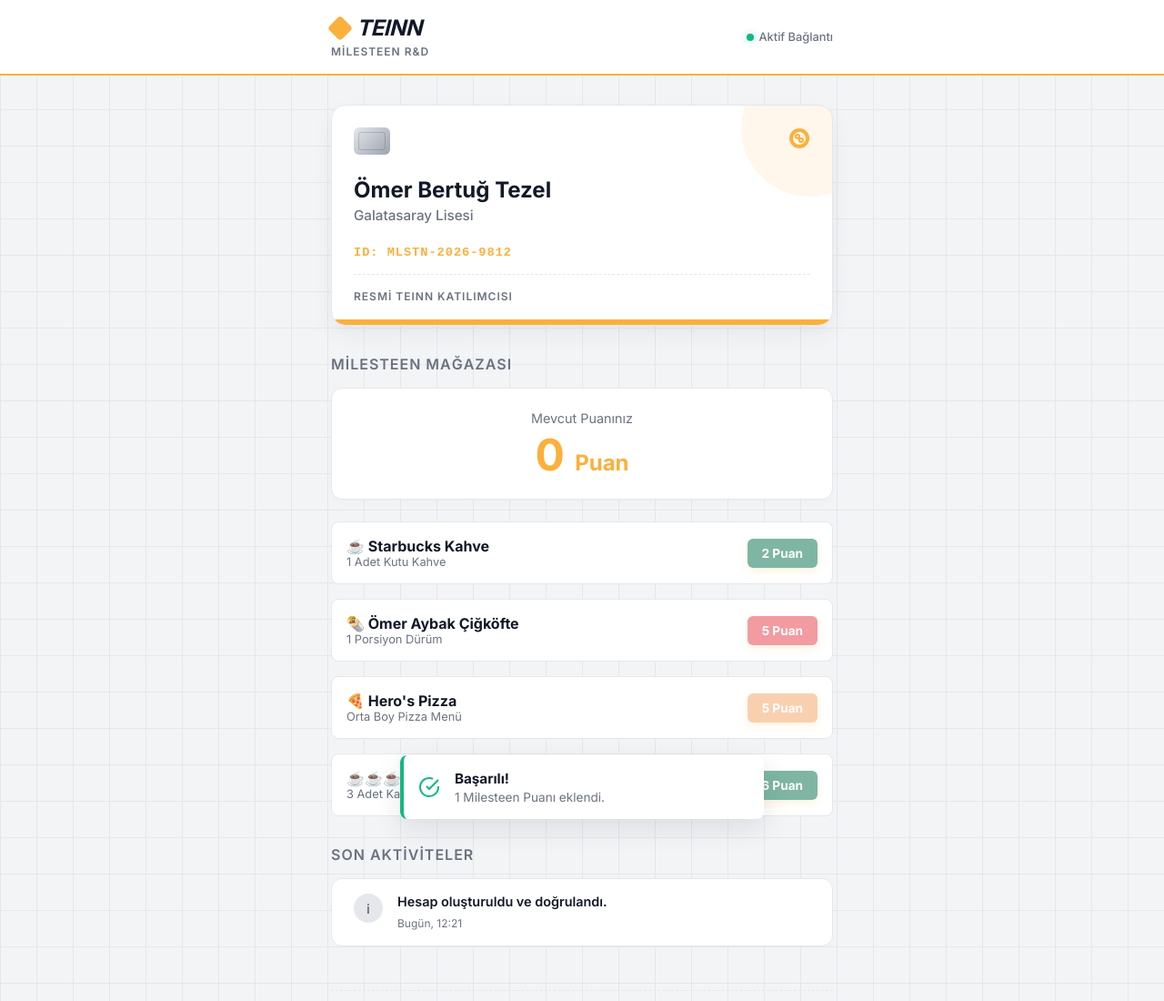
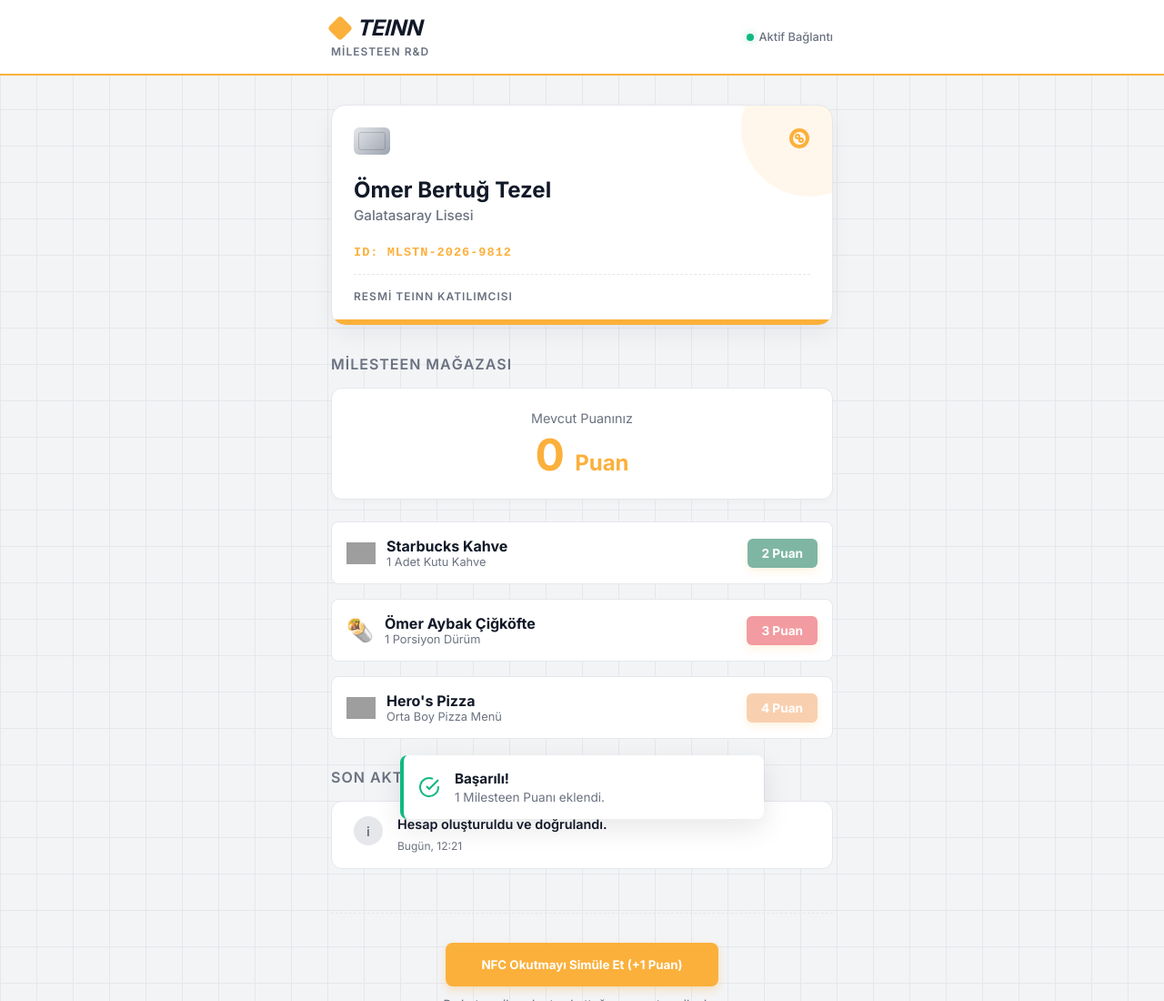
Before and after one commit to OmerBertug/milesteen-passport-system, a plain HTML site: page index.html in a window 1280 px wide. Shown: the top 1100 px of the page at 91% size. Drawn offline with Linux system fonts and the light colour scheme; grey boxes are pictures that could not be loaded.

Commit message:
Logolar eklendi, puanlar güncellendi, 3x starbucks kaldırıldı.

```diff
--- a/index.html
+++ b/index.html
@@ -60,38 +60,38 @@
             <div class="store-items" style="display: flex; flex-direction: column; gap: 1rem;">
                 <!-- Item 1 -->
                 <div class="store-item" style="border: 1px solid var(--border-color); border-radius: 8px; padding: 1rem; display: flex; justify-content: space-between; align-items: center; background: #fff;">
+                    <div style="display: flex; align-items: center; gap: 0.75rem;">
+                        <img src="https://upload.wikimedia.org/wikipedia/en/d/d3/Starbucks_Corporation_Logo_2011.svg" alt="Starbucks" style="width: 32px; height: 32px; object-fit: contain;">
                         <div>
-                        <h4 style="font-size: 1rem; color: var(--primary-color);">☕ Starbucks Kahve</h4>
+                            <h4 style="font-size: 1rem; color: var(--primary-color);">Starbucks Kahve</h4>
                             <p style="font-size: 0.8rem; color: var(--text-muted);">1 Adet Kutu Kahve</p>
+                        </div>
                     </div>
                     <button class="btn-primary redeem-btn" data-cost="2" data-type="starbucks" style="width: auto; padding: 0.5rem 1rem; font-size: 0.85rem; border-radius: 6px; background-color: #00704A;">2 Puan</button>
                 </div>
 
                 <!-- Item 2 -->
                 <div class="store-item" style="border: 1px solid var(--border-color); border-radius: 8px; padding: 1rem; display: flex; justify-content: space-between; align-items: center; background: #fff;">
+                    <div style="display: flex; align-items: center; gap: 0.75rem;">
+                        <span style="font-size: 24px;">🌯</span>
                         <div>
-                        <h4 style="font-size: 1rem; color: var(--primary-color);">🌯 Ömer Aybak Çiğköfte</h4>
+                            <h4 style="font-size: 1rem; color: var(--primary-color);">Ömer Aybak Çiğköfte</h4>
                             <p style="font-size: 0.8rem; color: var(--text-muted);">1 Porsiyon Dürüm</p>
                         </div>
-                    <button class="btn-primary redeem-btn" data-cost="5" data-type="cigkofte" style="width: auto; padding: 0.5rem 1rem; font-size: 0.85rem; border-radius: 6px; background-color: #e63946;">5 Puan</button>
+                    </div>
+                    <button class="btn-primary redeem-btn" data-cost="3" data-type="cigkofte" style="width: auto; padding: 0.5rem 1rem; font-size: 0.85rem; border-radius: 6px; background-color: #e63946;">3 Puan</button>
                 </div>
 
                 <!-- Item 3 -->
                 <div class="store-item" style="border: 1px solid var(--border-color); border-radius: 8px; padding: 1rem; display: flex; justify-content: space-between; align-items: center; background: #fff;">
+                    <div style="display: flex; align-items: center; gap: 0.75rem;">
+                        <img src="https://cdn-icons-png.flaticon.com/512/1404/1404945.png" alt="Hero's Pizza" style="width: 32px; height: 32px; object-fit: contain;">
                         <div>
-                        <h4 style="font-size: 1rem; color: var(--primary-color);">🍕 Hero's Pizza</h4>
+                            <h4 style="font-size: 1rem; color: var(--primary-color);">Hero's Pizza</h4>
                             <p style="font-size: 0.8rem; color: var(--text-muted);">Orta Boy Pizza Menü</p>
                         </div>
-                    <button class="btn-primary redeem-btn" data-cost="5" data-type="pizza" style="width: auto; padding: 0.5rem 1rem; font-size: 0.85rem; border-radius: 6px; background-color: #f4a261;">5 Puan</button>
                     </div>
-
-                <!-- Item 4 -->
-                <div class="store-item" style="border: 1px solid var(--border-color); border-radius: 8px; padding: 1rem; display: flex; justify-content: space-between; align-items: center; background: #fff;">
-                    <div>
-                        <h4 style="font-size: 1rem; color: var(--primary-color);">☕☕☕ 3x Starbucks</h4>
-                        <p style="font-size: 0.8rem; color: var(--text-muted);">3 Adet Kahve (Avantajlı)</p>
-                    </div>
-                    <button class="btn-primary redeem-btn" data-cost="6" data-type="starbucks3" style="width: auto; padding: 0.5rem 1rem; font-size: 0.85rem; border-radius: 6px; background-color: #00704A;">6 Puan</button>
+                    <button class="btn-primary redeem-btn" data-cost="4" data-type="pizza" style="width: auto; padding: 0.5rem 1rem; font-size: 0.85rem; border-radius: 6px; background-color: #f4a261;">4 Puan</button>
                 </div>
             </div>
 
--- a/script.js
+++ b/script.js
@@ -81,10 +81,9 @@
 
         let icon = '';
         let name = '';
-        if (reward.type === 'starbucks') { icon = '☕'; name = 'Starbucks Kahve'; }
+        if (reward.type === 'starbucks') { icon = '<img src="https://upload.wikimedia.org/wikipedia/en/d/d3/Starbucks_Corporation_Logo_2011.svg" style="width:24px;height:24px;object-fit:contain;">'; name = 'Starbucks Kahve'; }
         else if (reward.type === 'cigkofte') { icon = '🌯'; name = 'Ömer Aybak Çiğköfte'; }
-        else if (reward.type === 'pizza') { icon = '🍕'; name = "Hero's Pizza"; }
-        else if (reward.type === 'starbucks3') { icon = '☕☕☕'; name = '3x Starbucks'; }
+        else if (reward.type === 'pizza') { icon = '<img src="https://cdn-icons-png.flaticon.com/512/1404/1404945.png" style="width:24px;height:24px;object-fit:contain;">'; name = "Hero's Pizza"; }
 
         div.innerHTML = `
             <div style="display: flex; align-items: center; gap: 0.5rem;">
@@ -142,7 +141,7 @@
     let descPrefix = isNew ? "Tebrikler," : "Sahip olduğunuz";
 
     if (type === 'starbucks') {
-        modalIcon.innerHTML = '☕';
+        modalIcon.innerHTML = '<img src="https://upload.wikimedia.org/wikipedia/en/d/d3/Starbucks_Corporation_Logo_2011.svg" style="width:60px;">';
         modalDesc.innerHTML = `${descPrefix} <strong>Starbucks Hediye Kahve</strong> kullanabilirsiniz!`;
         modalQr.src = 'https://api.qrserver.com/v1/create-qr-code/?size=150x150&data=StarbucksReward';
     } else if (type === 'cigkofte') {
@@ -150,13 +149,9 @@
         modalDesc.innerHTML = `${descPrefix} <strong>Ömer Aybak Çiğköfte Dürüm</strong> kullanabilirsiniz!`;
         modalQr.src = 'https://api.qrserver.com/v1/create-qr-code/?size=150x150&data=OmerAybakReward';
     } else if (type === 'pizza') {
-        modalIcon.innerHTML = '🍕';
+        modalIcon.innerHTML = '<img src="https://cdn-icons-png.flaticon.com/512/1404/1404945.png" style="width:60px;">';
         modalDesc.innerHTML = `${descPrefix} <strong>Hero's Pizza Orta Boy Menü</strong> kullanabilirsiniz!`;
         modalQr.src = 'https://api.qrserver.com/v1/create-qr-code/?size=150x150&data=HerosPizzaReward';
-    } else if (type === 'starbucks3') {
-        modalIcon.innerHTML = '☕☕☕';
-        modalDesc.innerHTML = `${descPrefix} <strong>3 Adet Starbucks Kahve</strong> kullanabilirsiniz!`;
-        modalQr.src = 'https://api.qrserver.com/v1/create-qr-code/?size=150x150&data=Starbucks3xReward';
     }
 
     document.querySelector('#rewardModal h2').textContent = title;
@@ -200,7 +195,6 @@
             if (type === 'starbucks') rewardName = 'Starbucks Kahve';
             if (type === 'cigkofte') rewardName = 'Ömer Aybak Çiğköfte';
             if (type === 'pizza') rewardName = "Hero's Pizza";
-            if (type === 'starbucks3') rewardName = '3x Starbucks';
 
             addActivityLog(`${cost} Puan harcanarak "${rewardName}" satın alındı!`, true);
             showRewardModal(type, true);
```
Lines whose indentation alone changed are shown as unchanged.
